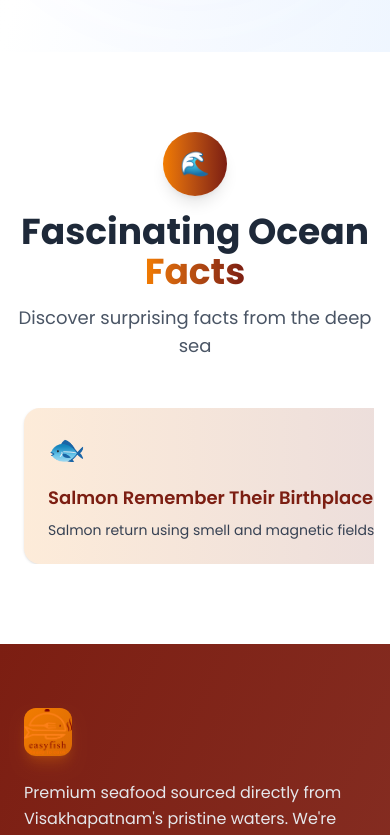
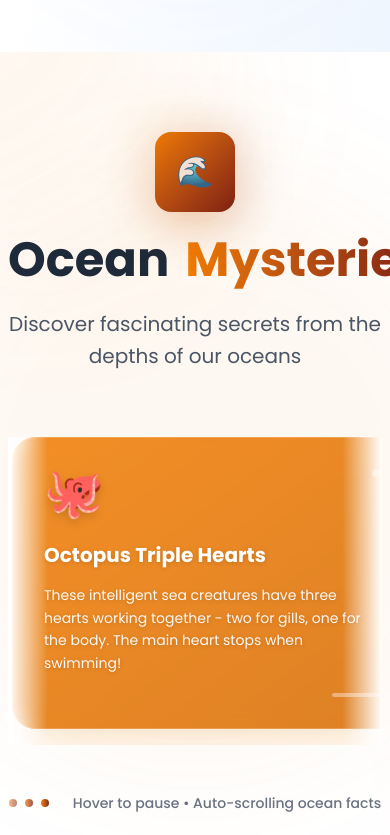
Before and after one commit to saikiran11461/easyfish, a Next.js app: page / in a window 390 px wide. Shown: the part 9700-10535 px from the top of the page. Built offline with nearby package versions, Linux system fonts and the light colour scheme.

Commit message:
added changes on the facts

```diff
--- a/src/components/FinFishFacts.jsx
+++ b/src/components/FinFishFacts.jsx
@@ -1,83 +1,186 @@
-"use client";
+"use client"
+
 import React, { useEffect, useRef } from "react";
 
 const FishFactsSection = () => {
   const scrollRef = useRef(null);
 
   const fishFacts = [
-    { id: 1, title: "Salmon Remember Their Birthplace", description: "Salmon return using smell and magnetic fields.", icon: "🐟" },
-    { id: 2, title: "Octopus Have Three Hearts", description: "One heart stops beating while swimming.", icon: "🐙" },
-    { id: 3, title: "Shrimp's Heart is in Their Head", description: "Vital organs are in the head.", icon: "🦐" },
-    { id: 4, title: "Tuna Can Warm Their Blood", description: "Allows them to swim in any water.", icon: "🐠" },
-    { id: 5, title: "Crabs Walk Sideways", description: "Sideways walk gives them speed.", icon: "🦀" },
-    { id: 6, title: "Fish Communicate Through Colors", description: "They change color to signal and blend in.", icon: "🌈" },
+    {
+      id: 1,
+      title: "Salmon's Incredible Journey",
+      description: "Atlantic salmon can navigate thousands of miles back to their exact birthplace using magnetic field detection and an amazing sense of smell.",
+      icon: "🐟",
+    },
+    {
+      id: 2,
+      title: "Octopus Triple Hearts",
+      description: "These intelligent sea creatures have three hearts working together - two for gills, one for the body. The main heart stops when swimming!",
+      icon: "🐙",
+    },
+    {
+      id: 3,
+      title: "Shrimp's Head Heart",
+      description: "Unlike humans, shrimp keep their heart in their head alongside their brain, perfectly adapted for underwater pressure survival.",
+      icon: "🦐",
+    },
+    {
+      id: 4,
+      title: "Tuna's Warm Blood",
+      description: "Bluefin tuna are remarkable warm-blooded fish that regulate body temperature, thriving in both tropical and arctic waters.",
+      icon: "🐠",
+    },
+    {
+      id: 5,
+      title: "Crab's Sideways Sprint",
+      description: "Crabs walk sideways because of their unique leg placement, making them surprisingly fast and agile both underwater and on land.",
+      icon: "🦀",
+    },
+    {
+      id: 6,
+      title: "Fish Color Communication",
+      description: "Many fish species change colors instantly to express emotions, show dominance, or blend with surroundings in milliseconds.",
+      icon: "🌈",
+    },
   ];
 
-  const infiniteFacts = [...fishFacts, ...fishFacts];
+  const infiniteFacts = [...fishFacts, ...fishFacts, ...fishFacts];
 
   useEffect(() => {
-    const container = scrollRef.current;
-    if (!container) return;
+    const scrollContainer = scrollRef.current;
+    if (!scrollContainer) return;
 
-    let scrollSpeed = 0.7;
+    let scrollSpeed = 1;
     let animationId;
+    let isPaused = false;
 
     const animate = () => {
-      container.scrollLeft += scrollSpeed;
-      if (container.scrollLeft >= container.scrollWidth / 2) {
-        container.scrollLeft = 0;
+      if (!isPaused) {
+        scrollContainer.scrollLeft += scrollSpeed;
+        if (scrollContainer.scrollLeft >= scrollContainer.scrollWidth / 3) {
+          scrollContainer.scrollLeft = 0;
+        }
       }
       animationId = requestAnimationFrame(animate);
     };
 
-    const pause = () => (scrollSpeed = 0);
-    const resume = () => (scrollSpeed = 0.7);
+    scrollContainer.addEventListener("mouseenter", () => (isPaused = true));
+    scrollContainer.addEventListener("mouseleave", () => (isPaused = false));
 
-    container.addEventListener("mouseenter", pause);
-    container.addEventListener("mouseleave", resume);
-    animate();
+    animationId = requestAnimationFrame(animate);
 
     return () => {
       cancelAnimationFrame(animationId);
-      container.removeEventListener("mouseenter", pause);
-      container.removeEventListener("mouseleave", resume);
+      scrollContainer.removeEventListener("mouseenter", () => {});
+      scrollContainer.removeEventListener("mouseleave", () => {});
     };
   }, []);
 
+  const gradients = [
+    "from-[#F27C00] to-[#FF8A33]",
+    "from-[#7C1E12] to-[#F27C00]",
+    "from-[#F27C00] to-[#D86B00]",
+    "from-[#FF8A33] to-[#7C1E12]",
+    "from-[#D86B00] to-[#F27C00]",
+  ];
+
   return (
-    <section className="bg-white py-20 px-4">
-      <div className="text-center mb-12">
-        <div className="w-16 h-16 mx-auto mb-4 rounded-full bg-gradient-to-r from-[#F27C00] to-[#7C1E12] text-white flex items-center justify-center text-2xl shadow-lg">
-          🌊
+    <section className="py-20 bg-white relative overflow-hidden">
+      {/* Background Decorations */}
+      <div className="absolute inset-0 overflow-hidden pointer-events-none">
+        <div className="absolute -top-32 -left-32 w-98 h-96 bg-gradient-to-br from-[#F27C00]/10 to-transparent rounded-full blur-3xl"></div>
+        <div className="absolute -bottom-32 -right-32 w-9 h-96 bg-gradient-to-br from-[#F27C00]/10 to-transparent rounded-full blur-3xl"></div>
+        <div className="absolute top-1/2 left-1/2 transform -translate-x-1/2 -translate-y-1/2 w-[600px] h-[600px] bg-[#F27C00]/5 rounded-full blur-3xl"></div>
       </div>
-        <h2 className="text-4xl md:text-5xl font-bold text-gray-800">
-          Fascinating Ocean{" "}
-          <span className="bg-gradient-to-r from-[#F27C00] to-[#7C1E12] bg-clip-text text-transparent">
-            Facts
+
+      <div className="container mx-auto px-2 relative z-10">
+        {/* Header */}
+        <div className="text-center mb-16">
+          <div className="inline-flex items-center justify-center mb-6">
+            <div className="relative">
+              <div className="w-20 h-20 bg-gradient-to-br from-[#F27C00] to-[#7C1E12] rounded-2xl flex items-center justify-center shadow-2xl shadow-[#F27C00]/25">
+                <span className="text-3xl">🌊</span>
+              </div>
+              <div className="absolute -inset-2 bg-gradient-to-br from-[#F27C00]/20 to-[#7C1E12]/20 rounded-2xl blur-xl"></div>
+            </div>
+          </div>
+
+          <h2 className="text-5xl md:text-6xl font-bold mb-6">
+            <span className="text-gray-800">Ocean</span>
+            <span className="bg-gradient-to-r from-[#F27C00] to-[#7C1E12] bg-clip-text text-transparent ml-4">
+              Mysteries
             </span>
           </h2>
-        <p className="text-gray-600 mt-3 text-lg max-w-xl mx-auto">
-          Discover surprising facts from the deep sea
+
+          <p className="text-xl text-gray-600 max-w-2xl mx-auto leading-relaxed">
+            Discover fascinating secrets from the depths of our oceans
           </p>
         </div>
 
+        {/* Horizontal Scroll Area */}
+        <div className="relative">
+          {/* Side Shadows */}
+          <div className="absolute left-0 top-0 bottom-0 w-10 bg-gradient-to-r from-white to-transparent z-20 pointer-events-none"></div>
+          <div className="absolute right-0 top-0 bottom-0 w-10 bg-gradient-to-l from-white to-transparent z-20 pointer-events-none"></div>
+
           <div
             ref={scrollRef}
-        className="flex gap-6 overflow-x-hidden px-2"
+            className="flex gap-6 overflow-x-hidden pb-4"
+            style={{ scrollBehavior: "smooth" }}
           >
-        {infiniteFacts.map((fact, index) => (
+            {infiniteFacts.map((fact, index) => {
+              const gradient = gradients[fact.id % gradients.length];
+              return (
                 <div
                   key={`${fact.id}-${index}`}
-            className="min-w-[280px] bg-[linear-gradient(to_right,rgba(242,124,0,0.15),rgba(124,30,18,0.15))] text-gray-800 rounded-2xl p-6 shadow transition-all duration-300 hover:-translate-y-2 hover:shadow-xl flex-shrink-0"
+                  className="group flex-shrink-0 w-[400px] h-73 relative cursor-pointer"
                 >
-            <div className="text-3xl mb-4">{fact.icon}</div>
-            <h3 className="text-lg font-semibold mb-2 text-[#7C1E12]">{fact.title}</h3>
-            <p className="text-sm text-gray-700">{fact.description}</p>
+                  <div
+                    className={`absolute inset-0 bg-gradient-to-br ${gradient} rounded-3xl opacity-95 group-hover:opacity-100 transition-all duration-500 shadow-2xl shadow-[#F27C00]/20 group-hover:shadow-[#F27C00]/30 group-hover:scale-105`}
+                  ></div>
+                  <div className="absolute inset-0 bg-white/10 backdrop-blur-sm rounded-3xl border border-white/20"></div>
+
+                  <div className="relative p-8 h-full flex flex-col justify-between text-white">
+                    <div className="flex justify-between items-start mb-6">
+                      <div className="text-5xl transform group-hover:scale-110 transition-transform duration-300 drop-shadow-lg">
+                        {fact.icon}
                       </div>
+                      <div className="w-2 h-2 bg-white/40 rounded-full group-hover:bg-white/60 transition-colors duration-300"></div>
+                    </div>
+                    <div className="space-y-4">
+                      <h3 className="text-xl font-bold leading-tight drop-shadow-sm">
+                        {fact.title}
+                      </h3>
+                      <p className="text-white/95 text-sm leading-relaxed drop-shadow-sm">
+                        {fact.description}
+                      </p>
+                    </div>
+                    <div className="flex justify-end mt-4">
+                      <div className="w-12 h-1 bg-white/40 rounded-full group-hover:bg-white/60 transition-colors duration-300"></div>
+                    </div>
+                  </div>
+                </div>
+              );
+            })}
+          </div>
+        </div>
+
+        {/* Bottom Indicator */}
+        <div className="flex justify-center items-center mt-12 space-x-6">
+          <div className="flex space-x-2">
+            {[0, 1, 2].map((i) => (
+              <div
+                key={i}
+                className="w-2 h-2 bg-gradient-to-r from-[#F27C00] to-[#7C1E12] rounded-full animate-pulse"
+                style={{ animationDelay: `${i * 0.3}s` }}
+              ></div>
             ))}
           </div>
-
-
+          <span className="text-gray-500 text-sm font-medium">
+            Hover to pause • Auto-scrolling ocean facts
+          </span>
+        </div>
+      </div>
     </section>
   );
 };
```
Lines whose indentation alone changed are shown as unchanged.
